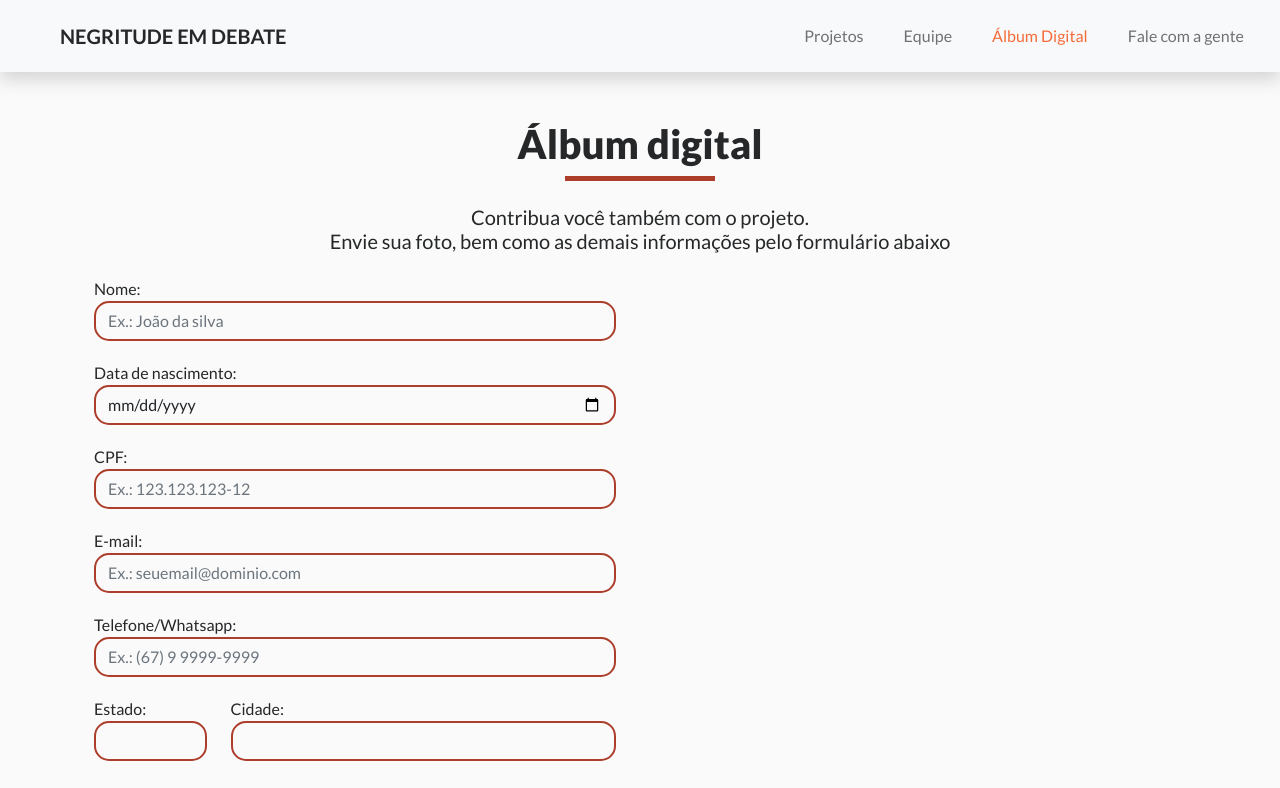
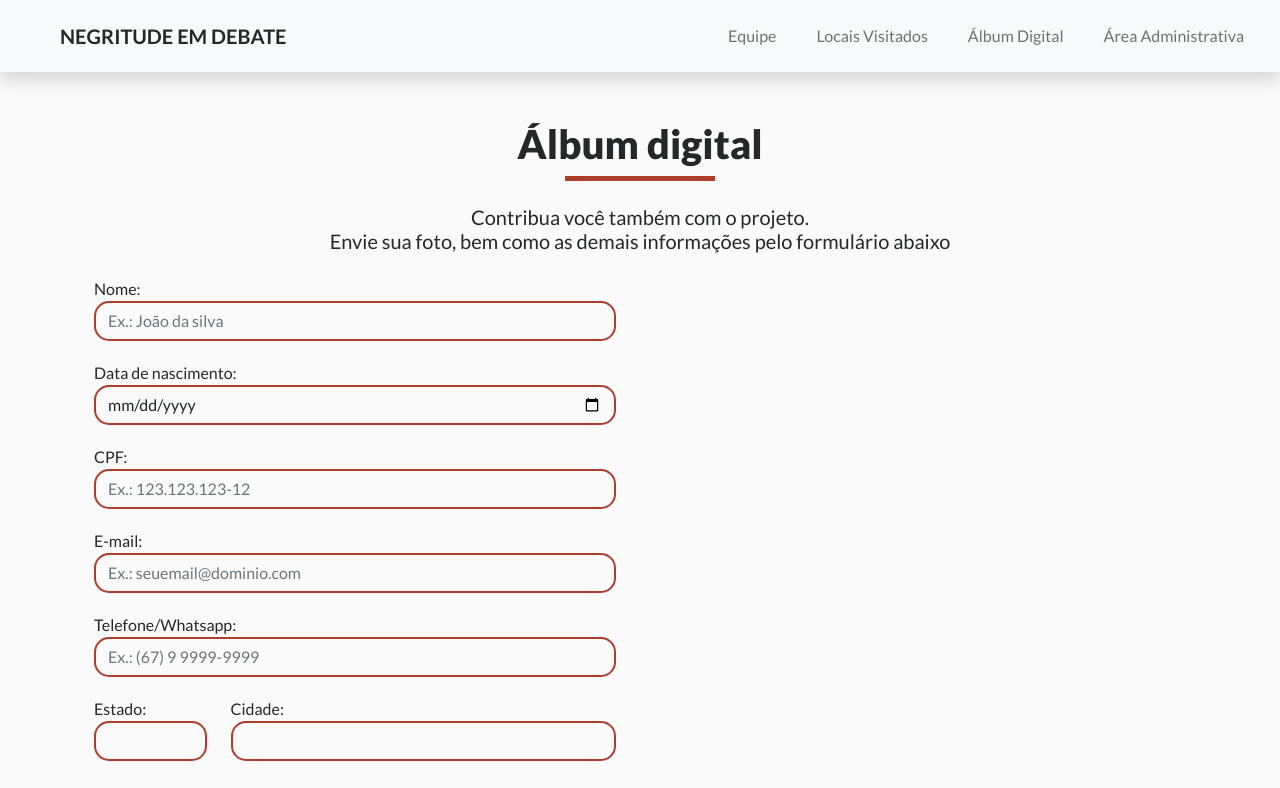
Before and after one commit to JuliandroR/trabalho-web-3, a website: page app/web/pages/form.html in a window 1280 px wide. Shown: the top 788 px of the page. Drawn offline with nearby package versions, Linux system fonts and the light colour scheme.

Commit message:
Atualiza o menu

```diff
--- a/app/web/pages/form.html
+++ b/app/web/pages/form.html
@@ -54,20 +54,18 @@
           <span class="navbar-toggler-icon"></span>
         </button>
         <nav class="collapse navbar-collapse" id="navbarText">
-          <ul class="navbar-nav ms-auto mb-2 mb-lg-0">
+          <ul class="navbar-nav ms-auto">
             <li class="nav-item ms-4">
-              <a class="nav-link" aria-current="page" href="#"
-                >Projetos</a
-              >
+              <a class="nav-link" href="/#equip">Equipe</a>
             </li>
             <li class="nav-item ms-4">
-              <a class="nav-link" href="#">Equipe</a>
+              <a class="nav-link" href="/#locations">Locais Visitados</a>
             </li>
             <li class="nav-item ms-4">
-              <a class="nav-link active" href="#">Álbum Digital</a>
+              <a class="nav-link" href="./form.html">Álbum Digital</a>
             </li>
             <li class="nav-item ms-4">
-              <a class="nav-link" href="#">Fale com a gente</a>
+              <a class="nav-link" href="/login.html">Área Administrativa</a>
             </li>
           </ul>
         </nav>
```
Also changed, not shown: app/web/index.html (+5 -5 lines), app/web/pages/adm.html (+1 -1 lines), app/web/pages/authorization.html (+1 -1 lines).
